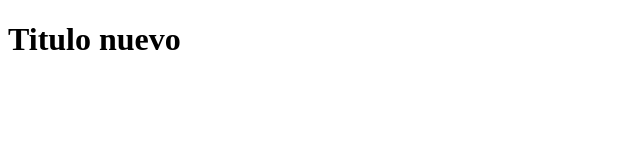
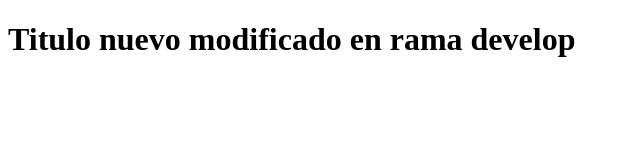
Before and after one commit to inminguez/hello-world-git, a plain HTML site: page Index.html in a window 1280 px wide. Shown: the whole page, without its empty margins (0-640 px from the left). Drawn offline with Linux system fonts and the light colour scheme.

Commit message:
se modifico el titulo index nuevamente

```diff
--- a/Index.html
+++ b/Index.html
@@ -7,5 +7,5 @@
 <body>
 
 </body>
-	<h1>Titulo nuevo</h1>
+	<h1>Titulo nuevo modificado en rama develop</h1>
 </html>
```
